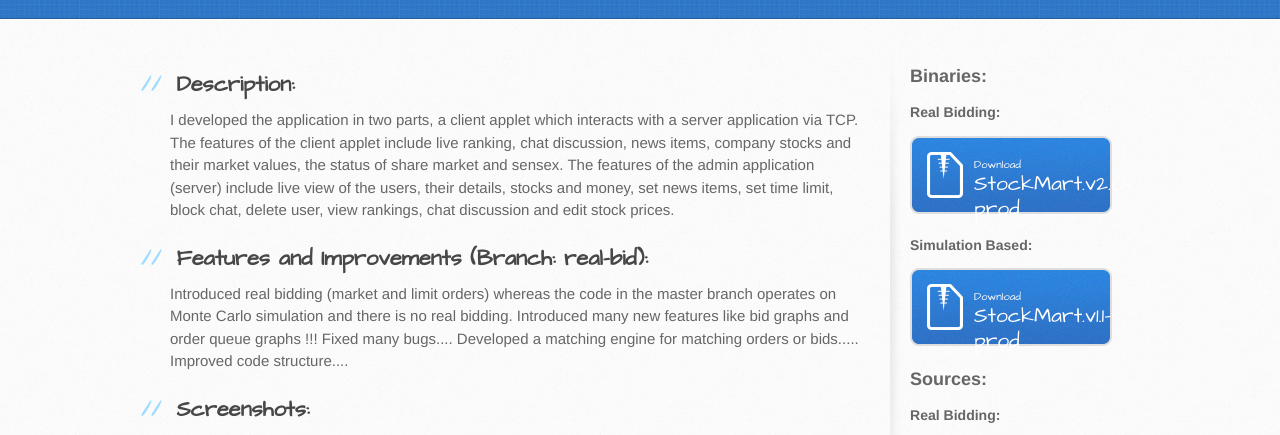
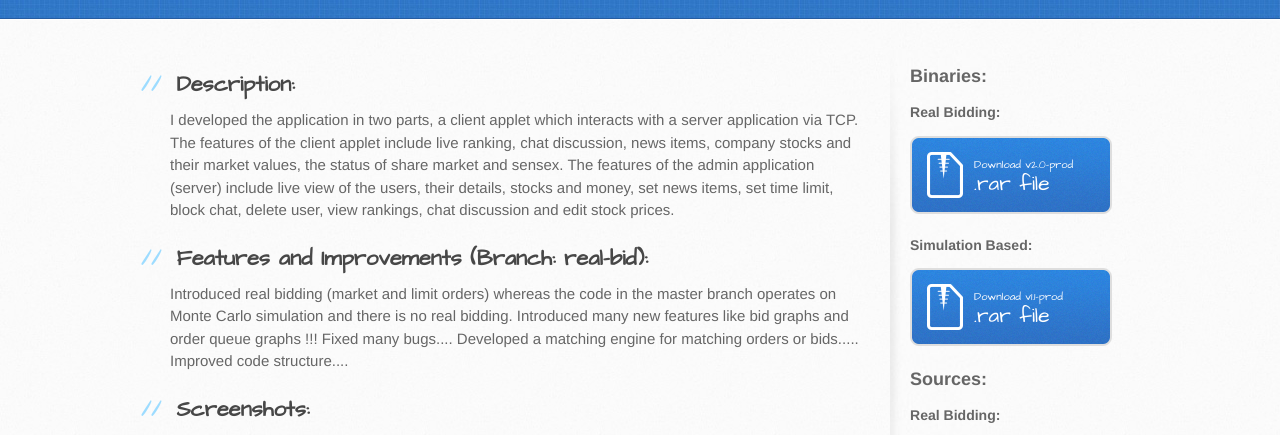
Before and after one commit to ayushmaanbhav/stockmart, a plain HTML site: page index.html in a window 1280 px wide. Shown: the part 216-651 px from the top of the page. Drawn offline with Linux system fonts and the light colour scheme.

Commit message:
Update index.html

```diff
--- a/index.html
+++ b/index.html
@@ -64,13 +64,13 @@
           <h2>Binaries:</h2>
           <h3>Real Bidding:</h3>
           <a href="https://github.com/ayushmaanbhav/stockmart/releases/download/v2.0-prod/StockMart.2.0.rar" class="button">
-            <small>Download</small>
-            StockMart.v2.0-prod
+            <small>Download v2.0-prod</small>
+            .rar file
           </a>
           <h3>Simulation Based:</h3>
           <a href="https://github.com/ayushmaanbhav/stockmart/releases/download/v1.1-prod/stockmart-1.1-bin.rar" class="button">
-            <small>Download</small>
-            StockMart.v1.1-prod
+            <small>Download v1.1-prod</small>
+            .rar file
           </a>
           <h2>Sources:</h2>
           <h3>Real Bidding:</h3>
```
